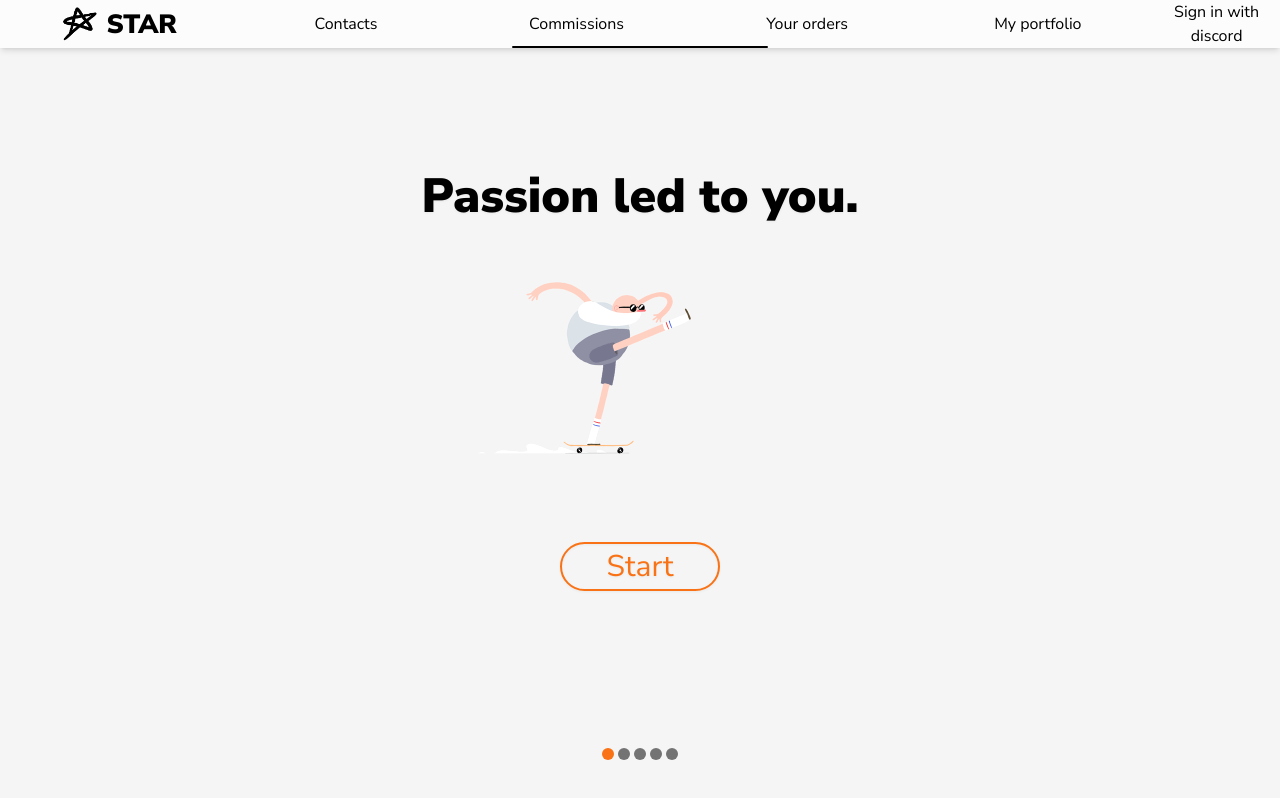
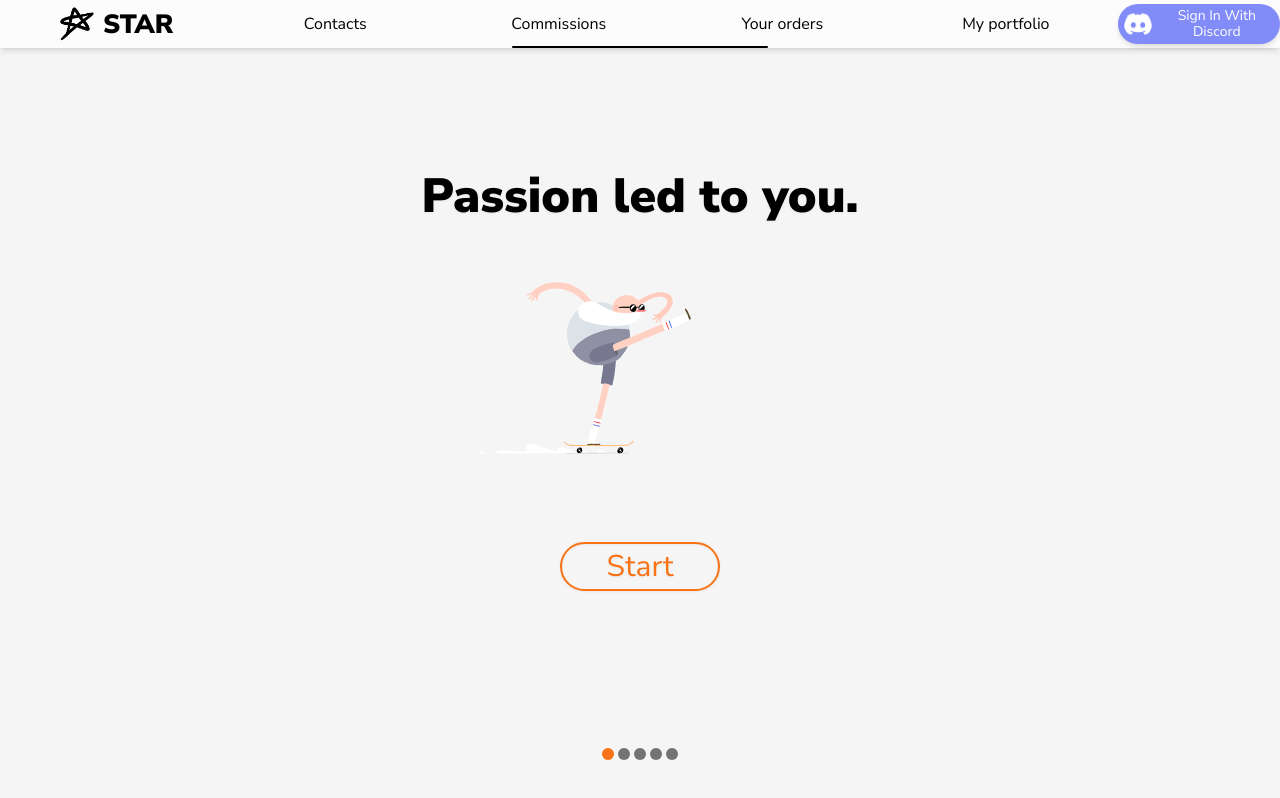
Before and after one commit to searxh/Stars-GFX, a React (Create React App) app: page /commissions in a window 1280 px wide. Built offline with nearby package versions, Linux system fonts and the light colour scheme.

Commit message:
discord button improvement

```diff
--- a/src/components/DiscordProfile.tsx
+++ b/src/components/DiscordProfile.tsx
@@ -46,8 +46,19 @@ const DiscordProfile = () => {
                     </div>
                 </button>
             ) : (
-                <button onClick={handleOnLogin} className="">
-                    Sign in with discord
+                <button
+                    onClick={handleOnLogin}
+                    className="group/discord flex p-0.5 my-1 rounded-full hover:scale-105
+                    bg-indigo-400 shadow-md w-fit duration-300 transition text-white"
+                >
+                    <img
+                        className="h-full rounded-full invert p-1"
+                        src="images/contacts_logo/discord.png"
+                        alt=""
+                    />
+                    <div className="m-auto mx-2 text-sm leading-4">
+                        Sign In With Discord
+                    </div>
                 </button>
             )}
         </>
```
